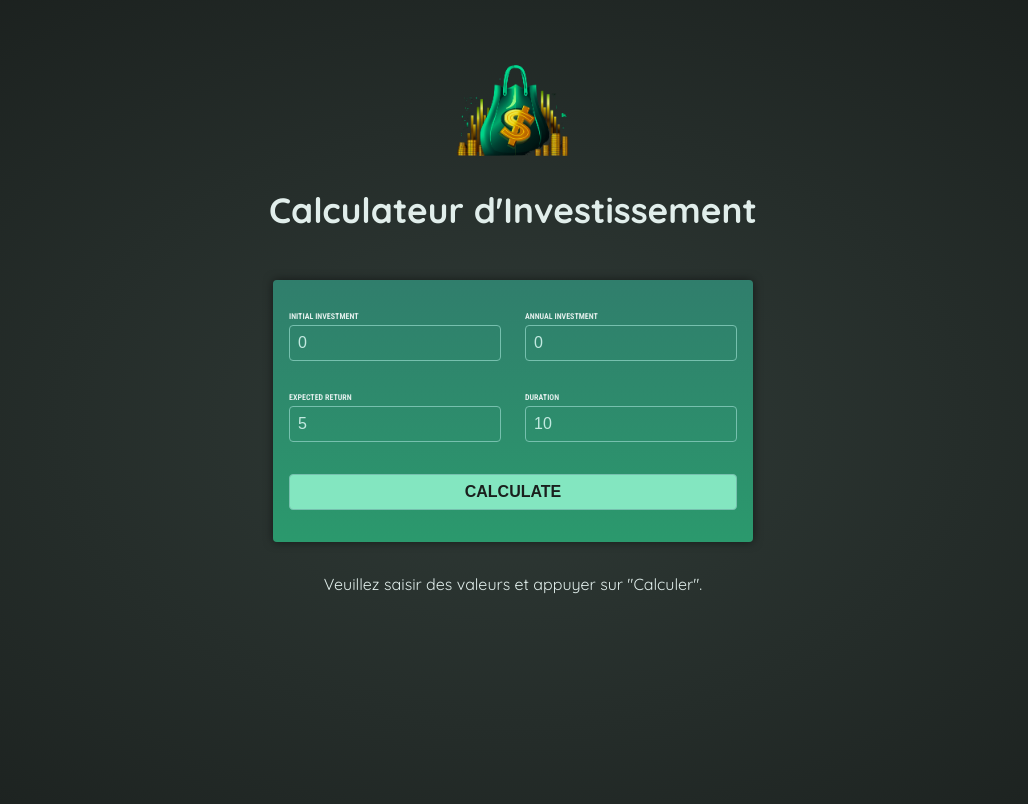
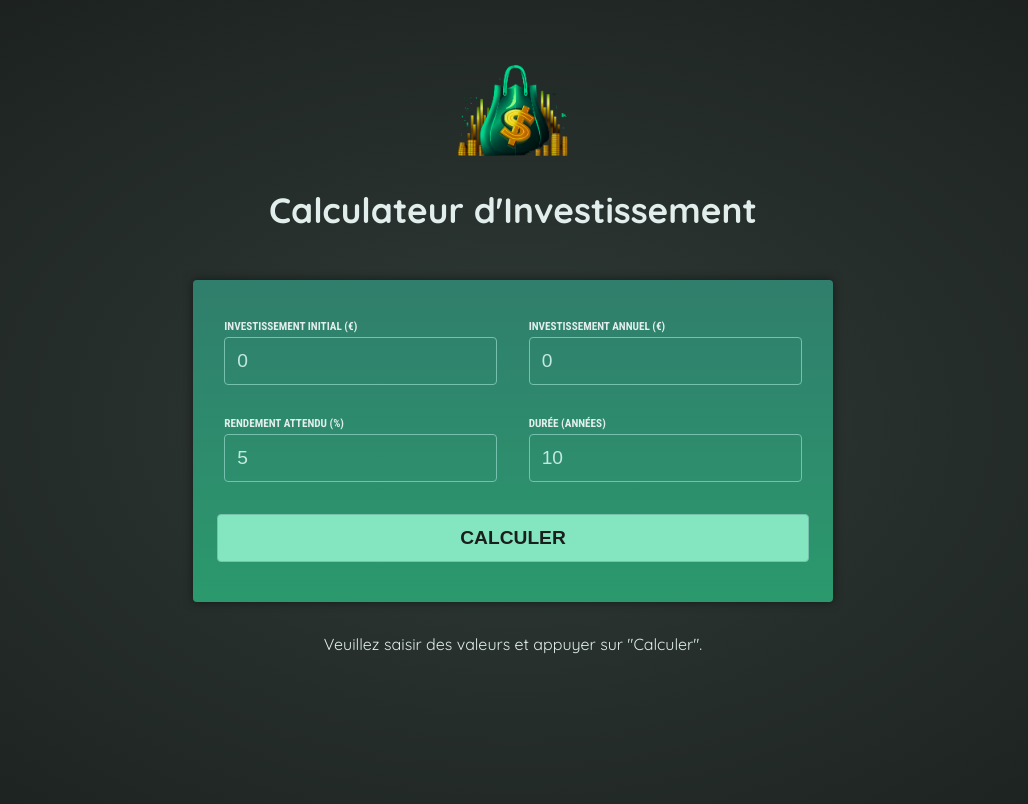
Before and after one commit to djoudj-dev/ng-calculator-bitcoin-app, an Angular app: page / in a window 1280 px wide. Shown: the top 804 px of the page, without its empty margins (127-1155 px from the left). Built offline with nearby package versions, Linux system fonts and the light colour scheme.

Commit message:
Localize user input form and adjust styling for better readability

```diff
--- a/src/app/user-input/user-input.component.css
+++ b/src/app/user-input/user-input.component.css
@@ -1,6 +1,6 @@
 form {
-  padding: 1rem;
-  max-width: 30rem;
+  padding: 1.5rem;
+  max-width: 40rem;
   margin: 2rem auto;
   border-radius: 4px;
   background: linear-gradient(180deg, #307e6c, #2b996d);
@@ -17,29 +17,29 @@ label {
   display: block;
   margin-bottom: 0.25rem;
   font-family: "Roboto Condensed", sans-serif;
-  font-size: 0.5rem;
+  font-size: 0.7rem;
   font-weight: bold;
   text-transform: uppercase;
 }
 
 input {
   width: 100%;
-  padding: 0.5rem;
+  padding: 0.75rem;
   border: 1px solid #76c0ae;
   border-radius: 0.25rem;
   background-color: transparent;
   color: #c2e9e0;
-  font-size: 1rem;
+  font-size: 1.2rem;
 }
 
 button {
   width: 100%;
-  padding: 0.5rem;
+  padding: 0.75rem;
   border: 1px solid #76c0ae;
   border-radius: 0.25rem;
   background-color: #83e6c0;
   color: #1a1f1d;
-  font-size: 1rem;
+  font-size: 1.2rem;
   font-weight: bold;
   text-transform: uppercase;
   cursor: pointer;
--- a/src/app/user-input/user-input.component.html
+++ b/src/app/user-input/user-input.component.html
@@ -1,7 +1,7 @@
 <form (ngSubmit)="onSubmit()">
   <div class="input-group">
     <p>
-      <label for="initial-investment">Initial Investment</label>
+      <label for="initial-investment">Investissement initial (€)</label>
       <input
         id="initial-investment"
         name="initial-investment"
@@ -10,7 +10,7 @@
       />
     </p>
     <p>
-      <label for="annual-investment">Annual Investment</label>
+      <label for="annual-investment">Investissement annuel (€)</label>
       <input
         id="annual-investment"
         name="annual-investment"
@@ -21,7 +21,7 @@
   </div>
   <div class="input-group">
     <p>
-      <label for="expected-investment">Expected Return</label>
+      <label for="expected-investment">Rendement attendu (%)</label>
       <input
         id="expected-investment"
         name="expected-investment"
@@ -30,7 +30,7 @@
       />
     </p>
     <p>
-      <label for="duration">Duration</label>
+      <label for="duration">Durée (années)</label>
       <input
         id="duration"
         name="duration"
@@ -40,6 +40,6 @@
     </p>
   </div>
   <p>
-    <button>Calculate</button>
+    <button>Calculer</button>
   </p>
 </form>
```
